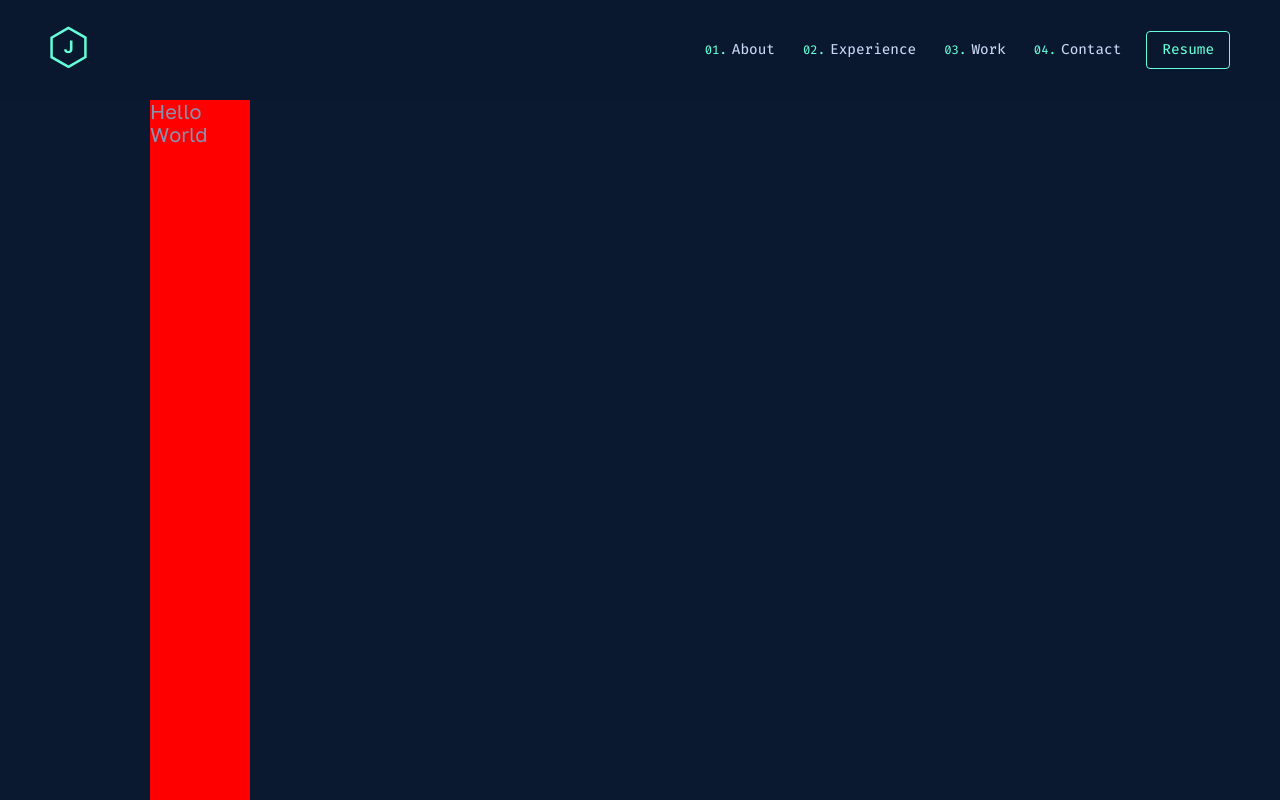
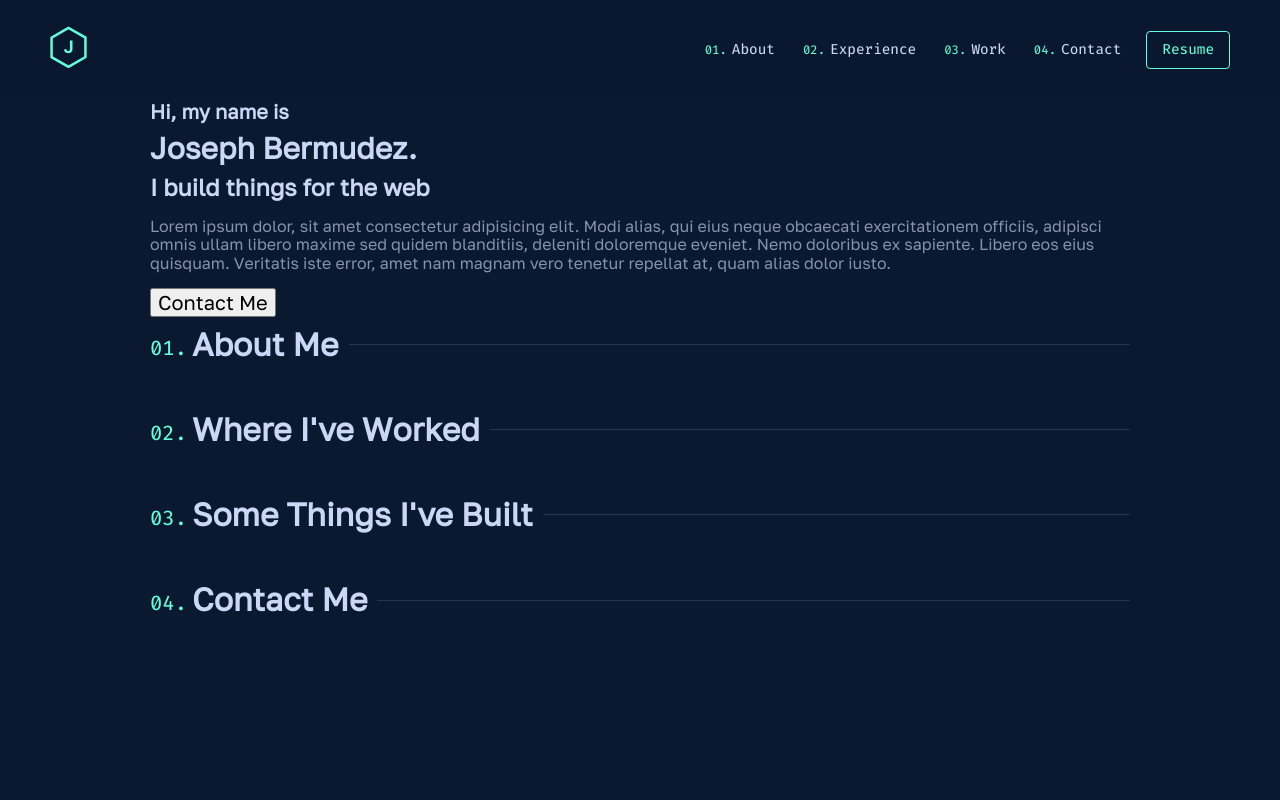
Before and after one commit to JosephBerm/Portfolio, a React (Create React App) app: page / in a window 1280 px wide. Built offline with nearby package versions, Linux system fonts and the light colour scheme.

Commit message:
section-header styled
Each header has a number in front of it and a line if there's space after it. Still unfinished.

```diff
--- a/src/App.jsx
+++ b/src/App.jsx
@@ -38,20 +38,31 @@ function App() {
 			{appRef && <Navbar scrolledRef={appRef} />}
 			<div id='content'>
 				<section className='hero_section'>
-					<div className='large-box'>Hello World</div>
+					<div className='intro'>
+						<h1>Hi, my name is</h1>
+						<h2>Joseph Bermudez.</h2>
+						<h3>I build things for the web</h3>
+						<p>
+							Lorem ipsum dolor, sit amet consectetur adipisicing elit. Modi alias,
+							qui eius neque obcaecati exercitationem officiis, adipisci omnis ullam
+							libero maxime sed quidem blanditiis, deleniti doloremque eveniet. Nemo
+							doloribus ex sapiente. Libero eos eius quisquam. Veritatis iste error,
+							amet nam magnam vero tenetur repellat at, quam alias dolor iusto.
+						</p>
+						<button>Contact Me</button>
+					</div>
 				</section>
 				<section ref={aboutRef} id='about' className='about_section'>
-					<div className='large-box'>About</div>
-					<p>This is just a test!!</p>
+					<h2 className='section-header'>About Me</h2>
 				</section>
 				<section ref={jobsRef} id='jobs' className='jobs_section'>
-					<div className='large-box'>Jobs</div>
+					<h2 className='section-header'>Where I've Worked</h2>
 				</section>
 				<section ref={projectsRef} id='projects' className='projects_section'>
-					<div className='large-box'>Projects</div>
+					<h2 className='section-header'>Some Things I've Built</h2>
 				</section>
 				<section ref={contactRef} id='contact' className='contact_section'>
-					<div className='large-box'>Contact</div>
+					<h2 className='section-header'>Contact Me</h2>
 				</section>
 			</div>
 		</div>
--- a/src/css/App.css
+++ b/src/css/App.css
@@ -3,11 +3,13 @@
 @import "./Fonts.css";
 @import "./Animate.css";
 @import "./Navbar.css";
+@import "./HeroSection.css";
 
 :root {
 	--dark-navy: #020c1b;
 	--navy: #0a192f;
 	--light-navy: #112240;
+	--lightest-navy: #233554;
 	--slate: #8892b0;
 	--nav-height: 100px;
 	--lightest-slate: #ccd6f6;
@@ -23,6 +25,8 @@
 	--fz-lg: 1.8rem;
 	--fz-xl: 2rem;
 	--fz-xxl: 2.2rem;
+	--fz-xxl: 2.5px;
+	--fz-heading: 32px;
 	--border-radius: 4px;
 	--nav-scroll-height: 70px;
 	--nav-shadow: rgba(2, 12, 27, 0.7);
@@ -40,6 +44,17 @@ body {
 	color: var(--slate);
 	background-color: var(--navy);
 	font-family: var(--font-sans);
+}
+h1,
+h2,
+h3,
+h4,
+h5,
+h6 {
+	margin: 0px 0px 10px;
+	font-weight: 600;
+	color: var(--lightest-slate);
+	line-height: 1.1;
 }
 
 a {
@@ -151,9 +166,41 @@ svg {
 
 section {
 	padding: 0 10%;
+	display: flex;
+	flex-direction: column;
 }
-.hero_section {
-	height: calc(100vh - 100px);
+
+section .section-header {
+}
+section:not(:first-child) {
+	counter-increment: section 1;
+}
+.section-header {
+	font-size: clamp(20px, 5vw, var(--fz-heading));
+	margin: 10px 0px 40px;
+	display: flex;
+	align-items: center;
+	position: relative;
+	white-space: nowrap;
+}
+.section-header::before {
+	position: relative;
+	bottom: -4px;
+	content: "0" counter(section) ".";
+	color: var(--green);
+	display: inline-block;
+	margin-right: 5px;
+	font-weight: 400;
+	font-family: var(--font-mono);
+	font-size: clamp(var(--fz-s), 3vw, var(--fz-xl));
+}
+.section-header::after {
+	content: "";
+	display: block;
+	height: 1px;
+	width: 100%;
+	background-color: var(--lightest-navy);
+	margin-left: 10px;
 }
 
 /*////////////////////////////////////////////////////////// TODO: 375px ~ App.vue////////////////////////////////////////////////////////// */
--- /dev/null
+++ b/src/css/HeroSection.css
@@ -0,0 +1,16 @@
+.hero_section {
+}
+
+.hero_section .intro {
+}
+
+.hero_section .intro h1 {
+	font-size: 2rem;
+}
+.hero_section .intro h2 {
+}
+.hero_section .intro h3 {
+}
+.hero_section .intro p {
+	font-size: 1.6rem;
+}
```
